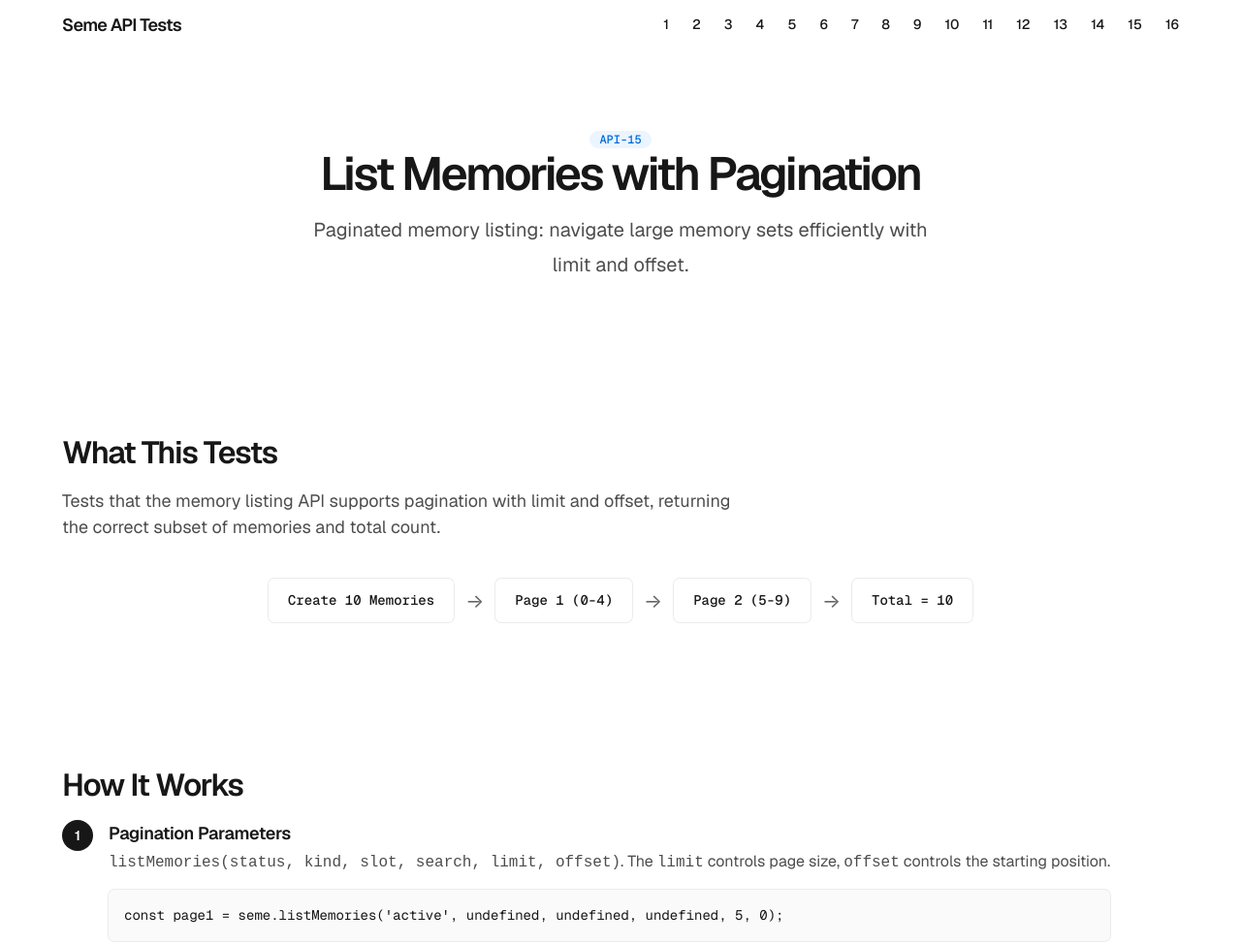
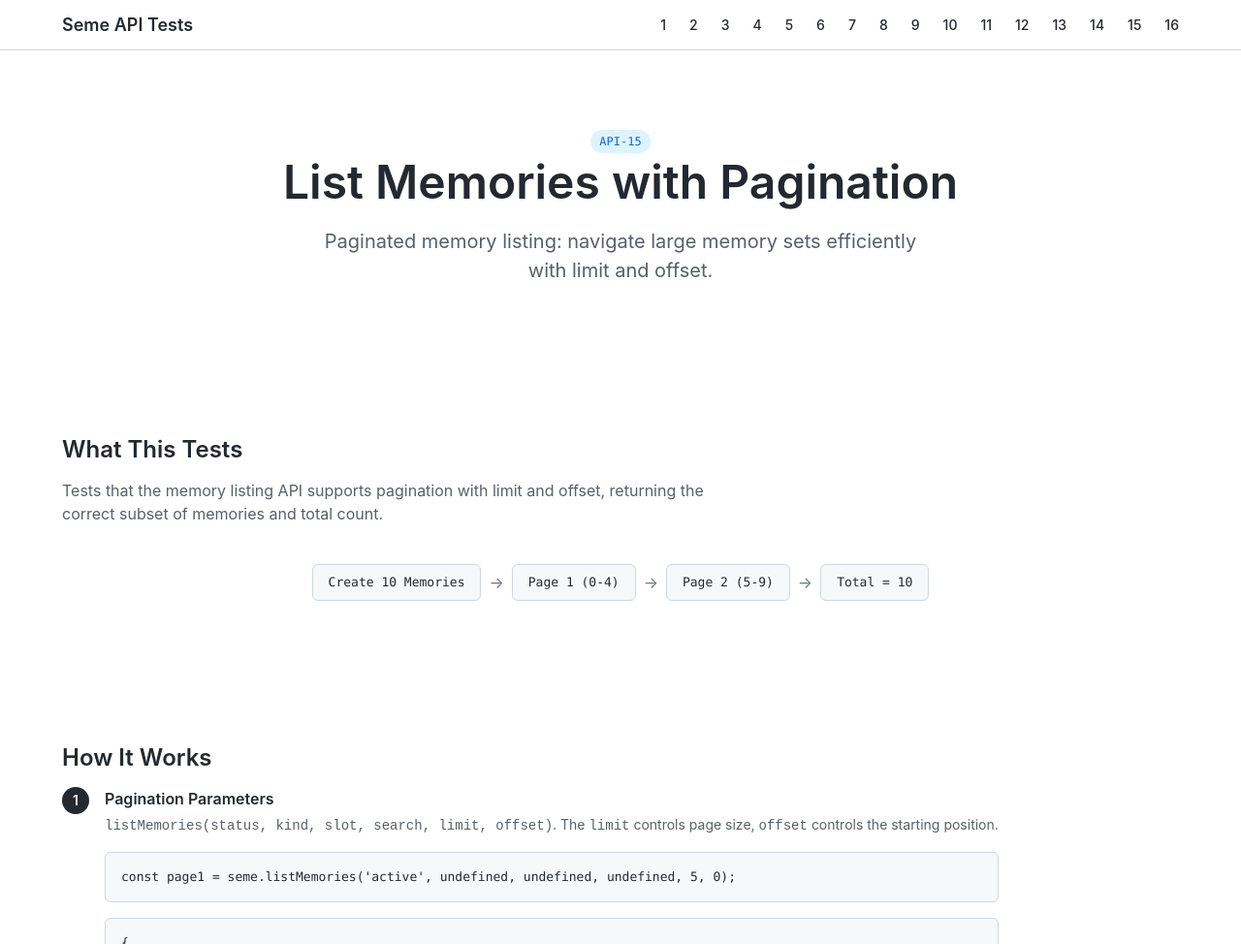
Before and after one commit to charlesponti/seme, a website: page docs/api-tests/api-15.html in a window 1280 px wide. Shown: the top 974 px of the page at 97% size. Drawn offline with nearby package versions, Linux system fonts and the light colour scheme.

Commit message:
Switch to GitHub design system: system fonts, GitHub color palette, flat borders

```diff
--- a/docs/api-tests/api-15.html
+++ b/docs/api-tests/api-15.html
@@ -4,7 +4,7 @@
   <meta charset="UTF-8">
   <meta name="viewport" content="width=device-width, initial-scale=1.0">
   <title>API-15: List Memories with Pagination</title>
-  <link href="https://fonts.googleapis.com/css2?family=Geist:wght@300;400;500;600&family=Geist+Mono:wght@400;500&display=swap" rel="stylesheet">
+  <!-- GitHub uses system fonts, no CDN needed -->
   <link rel="stylesheet" href="shared.css">
 </head>
 <body>
--- a/docs/api-tests/shared.css
+++ b/docs/api-tests/shared.css
@@ -1,29 +1,32 @@
-/* Vercel Design System — Shared Styles */
+/* GitHub Design System — Shared Styles */
 :root {
   --color-bg: #ffffff;
-  --color-text: #171717;
-  --color-text-secondary: #4d4d4d;
-  --color-text-muted: #666666;
-  --color-border: rgba(0, 0, 0, 0.08);
-  --color-border-light: #ebebeb;
-  --color-surface: #fafafa;
-  --color-accent-blue: #0a72ef;
-  --color-accent-pink: #de1d8d;
-  --color-accent-red: #ff5b4f;
-  --color-badge-bg: #ebf5ff;
-  --color-badge-text: #0068d6;
-  --color-link: #0072f5;
-  --color-focus: hsla(212, 100%, 48%, 1);
-  --shadow-border: 0px 0px 0px 1px rgba(0, 0, 0, 0.08);
-  --shadow-card: 0px 0px 0px 1px rgba(0, 0, 0, 0.08), 0px 2px 2px rgba(0, 0, 0, 0.04), 0px 0px 0px 1px #fafafa;
-  --shadow-elevated: 0px 0px 0px 1px rgba(0, 0, 0, 0.08), 0px 2px 2px rgba(0, 0, 0, 0.04), 0px 8px 8px -8px rgba(0, 0, 0, 0.04), 0px 0px 0px 1px #fafafa;
+  --color-canvas: #ffffff;
+  --color-text: #24292f;
+  --color-text-secondary: #57606a;
+  --color-text-muted: #6e7781;
+  --color-border: #d0d7de;
+  --color-border-muted: #d8dee4;
+  --color-surface: #f6f8fa;
+  --color-accent-blue: #0969da;
+  --color-accent-green: #1a7f37;
+  --color-accent-red: #cf222e;
+  --color-accent-orange: #bc4c00;
+  --color-accent-purple: #8250df;
+  --color-badge-bg: #ddf4ff;
+  --color-badge-text: #0969da;
+  --color-link: #0969da;
+  --color-focus: #0969da;
+  --shadow-border: 0px 0px 0px 1px #d0d7de;
+  --shadow-card: 0 1px 0 #d0d7de;
+  --shadow-elevated: 0 3px 6px rgba(140,149,159,0.15);
   --radius-sm: 4px;
   --radius-md: 6px;
   --radius-lg: 8px;
   --radius-xl: 12px;
   --radius-pill: 9999px;
-  --font-sans: 'Geist', system-ui, -apple-system, 'Segoe UI', Roboto, sans-serif;
-  --font-mono: 'Geist Mono', ui-monospace, SFMono-Regular, Menlo, Monaco, Consolas, 'Liberation Mono', 'Courier New', monospace;
+  --font-sans: -apple-system, BlinkMacSystemFont, "Segoe UI", "Noto Sans", Helvetica, Arial, sans-serif;
+  --font-mono: ui-monospace, SFMono-Regular, "SF Mono", Menlo, Consolas, "Liberation Mono", monospace;
 }
 
 * { box-sizing: border-box; margin: 0; padding: 0; }
@@ -49,7 +52,7 @@ body {
   top: 0;
   background: rgba(255, 255, 255, 0.95);
   backdrop-filter: blur(12px);
-  border-bottom: var(--shadow-border);
+  border-bottom: 1px solid var(--color-border);
   padding: 12px 0;
   z-index: 100;
 }
@@ -63,7 +66,6 @@ body {
 .nav-brand {
   font-size: 18px;
   font-weight: 600;
-  letter-spacing: -0.72px;
   color: var(--color-text);
   text-decoration: none;
 }
@@ -107,8 +109,7 @@ body {
 .hero h1 {
   font-size: 48px;
   font-weight: 600;
-  line-height: 1.0;
-  letter-spacing: -2.4px;
+  line-height: 1.25;
   color: var(--color-text);
   margin-bottom: 16px;
 }
@@ -116,7 +117,7 @@ body {
 .hero p {
   font-size: 20px;
   font-weight: 400;
-  line-height: 1.8;
+  line-height: 1.5;
   color: var(--color-text-secondary);
   max-width: 640px;
   margin: 0 auto 32px;
@@ -128,14 +129,14 @@ body {
 }
 
 .section-title {
-  font-size: 32px;
+  font-size: 24px;
   font-weight: 600;
-  letter-spacing: -1.28px;
   margin-bottom: 12px;
+  color: var(--color-text);
 }
 
 .section-subtitle {
-  font-size: 18px;
+  font-size: 16px;
   font-weight: 400;
   color: var(--color-text-secondary);
   margin-bottom: 40px;
@@ -145,21 +146,21 @@ body {
 /* Cards */
 .card {
   background: #ffffff;
-  border-radius: var(--radius-lg);
-  box-shadow: var(--shadow-card);
-  padding: 24px;
+  border: 1px solid var(--color-border);
+  border-radius: var(--radius-md);
+  padding: 16px;
   margin-bottom: 16px;
 }
 
 .card-title {
-  font-size: 24px;
+  font-size: 16px;
   font-weight: 600;
-  letter-spacing: -0.96px;
   margin-bottom: 8px;
+  color: var(--color-text);
 }
 
 .card-body {
-  font-size: 16px;
+  font-size: 14px;
   font-weight: 400;
   color: var(--color-text-secondary);
   line-height: 1.5;
@@ -168,20 +169,17 @@ body {
 /* Code blocks */
 .code-block {
   font-family: var(--font-mono);
-  font-size: 14px;
+  font-size: 13px;
   background: var(--color-surface);
+  border: 1px solid var(--color-border);
   border-radius: var(--radius-md);
   padding: 16px;
   overflow-x: auto;
-  box-shadow: var(--shadow-border);
   margin: 16px 0;
   white-space: pre;
-  line-height: 1.5;
+  line-height: 1.45;
+  color: var(--color-text);
 }
-
-.code-block .keyword { color: var(--color-accent-blue); }
-.code-block .string { color: var(--color-accent-pink); }
-.code-block .comment { color: var(--color-text-muted); }
 
 /* Step list */
 .step {
@@ -193,8 +191,8 @@ body {
 
 .step-number {
   flex-shrink: 0;
-  width: 32px;
-  height: 32px;
+  width: 28px;
+  height: 28px;
   border-radius: 50%;
   background: var(--color-text);
   color: #ffffff;
@@ -206,14 +204,14 @@ body {
 }
 
 .step-content h3 {
-  font-size: 18px;
+  font-size: 16px;
   font-weight: 600;
-  letter-spacing: -0.36px;
   margin-bottom: 4px;
+  color: var(--color-text);
 }
 
 .step-content p {
-  font-size: 16px;
+  font-size: 14px;
   color: var(--color-text-secondary);
   line-height: 1.5;
 }
@@ -223,36 +221,38 @@ body {
   display: inline-block;
   background: var(--color-badge-bg);
   color: var(--color-badge-text);
-  padding: 0px 10px;
+  padding: 2px 8px;
   border-radius: var(--radius-pill);
   font-size: 12px;
   font-weight: 500;
   font-family: var(--font-mono);
+  border: 1px solid transparent;
 }
 
 /* Flow diagram */
 .flow {
   display: flex;
   align-items: center;
-  gap: 12px;
+  gap: 8px;
   flex-wrap: wrap;
   margin: 24px 0;
   justify-content: center;
 }
 
 .flow-step {
-  background: #ffffff;
+  background: var(--color-surface);
+  border: 1px solid var(--color-border);
   border-radius: var(--radius-md);
-  box-shadow: var(--shadow-border);
-  padding: 12px 20px;
-  font-size: 14px;
+  padding: 8px 16px;
+  font-size: 13px;
   font-weight: 500;
   font-family: var(--font-mono);
+  color: var(--color-text);
 }
 
 .flow-arrow {
   color: var(--color-text-muted);
-  font-size: 20px;
+  font-size: 16px;
 }
 
 /* Table */
@@ -261,20 +261,24 @@ body {
   border-collapse: collapse;
   margin: 16px 0;
   font-size: 14px;
+  border: 1px solid var(--color-border);
+  border-radius: var(--radius-md);
+  overflow: hidden;
 }
 
 .table th {
   text-align: left;
-  padding: 12px 16px;
+  padding: 8px 16px;
   font-weight: 600;
   color: var(--color-text);
-  border-bottom: 1px solid var(--color-border-light);
+  background: var(--color-surface);
+  border-bottom: 1px solid var(--color-border);
 }
 
 .table td {
-  padding: 12px 16px;
+  padding: 8px 16px;
   color: var(--color-text-secondary);
-  border-bottom: 1px solid var(--color-border-light);
+  border-bottom: 1px solid var(--color-border);
 }
 
 .table tr:last-child td { border-bottom: none; }
@@ -282,7 +286,7 @@ body {
 /* Footer */
 .footer {
   padding: 40px 0;
-  border-top: var(--shadow-border);
+  border-top: 1px solid var(--color-border);
   text-align: center;
   color: var(--color-text-muted);
   font-size: 14px;
@@ -290,8 +294,8 @@ body {
 
 /* Responsive */
 @media (max-width: 768px) {
-  .hero h1 { font-size: 32px; letter-spacing: -1.28px; }
-  .hero p { font-size: 18px; }
+  .hero h1 { font-size: 32px; }
+  .hero p { font-size: 16px; }
   .flow { flex-direction: column; }
   .flow-arrow { transform: rotate(90deg); }
 }
```
Also changed, not shown: docs/api-tests/api-01.html (+1 -1 lines), docs/api-tests/api-02.html (+1 -1 lines), docs/api-tests/api-03.html (+1 -1 lines), docs/api-tests/api-04.html (+1 -1 lines), docs/api-tests/api-05.html (+1 -1 lines), docs/api-tests/api-06.html (+1 -1 lines), docs/api-tests/api-07.html (+1 -1 lines), docs/api-tests/api-08.html (+1 -1 lines), docs/api-tests/api-09.html (+1 -1 lines), docs/api-tests/api-10.html (+1 -1 lines), docs/api-tests/api-11.html (+1 -1 lines), docs/api-tests/api-12.html (+1 -1 lines), docs/api-tests/api-13.html (+1 -1 lines), docs/api-tests/api-14.html (+1 -1 lines), 2 more files.
